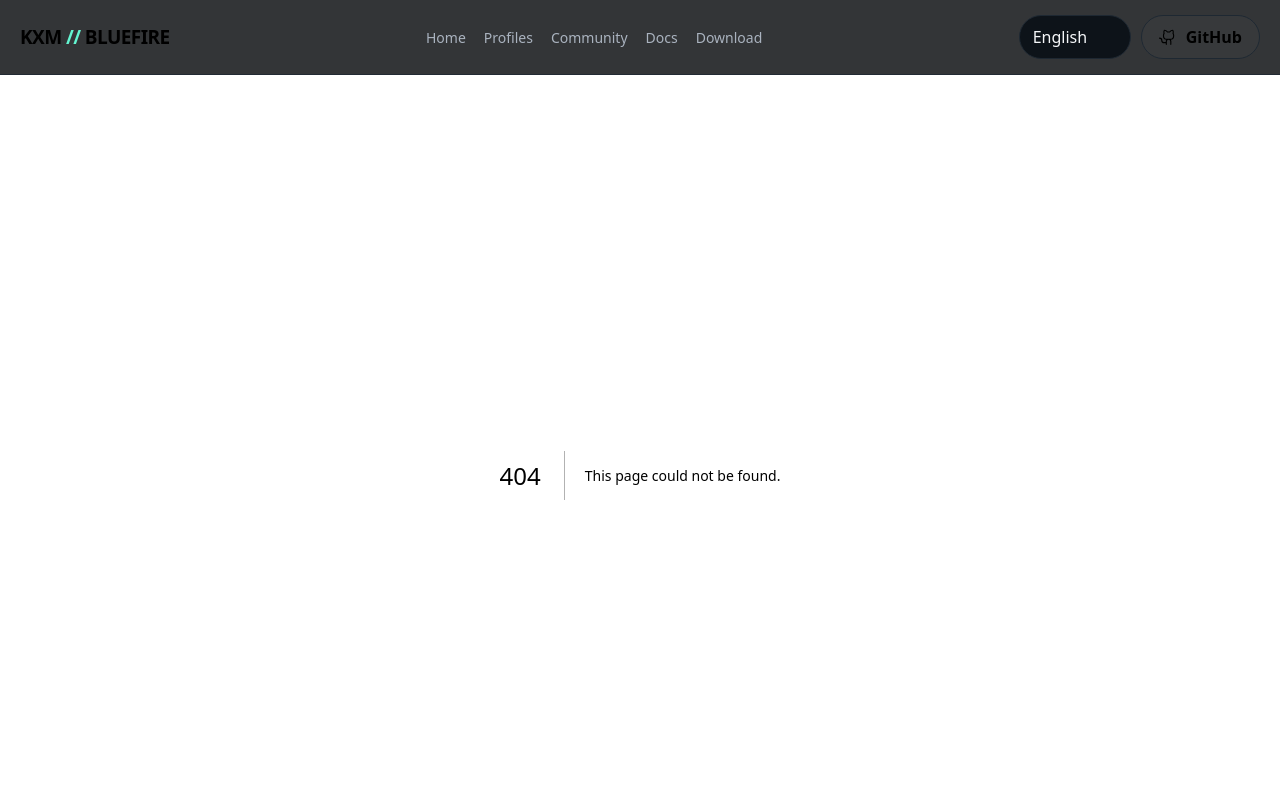
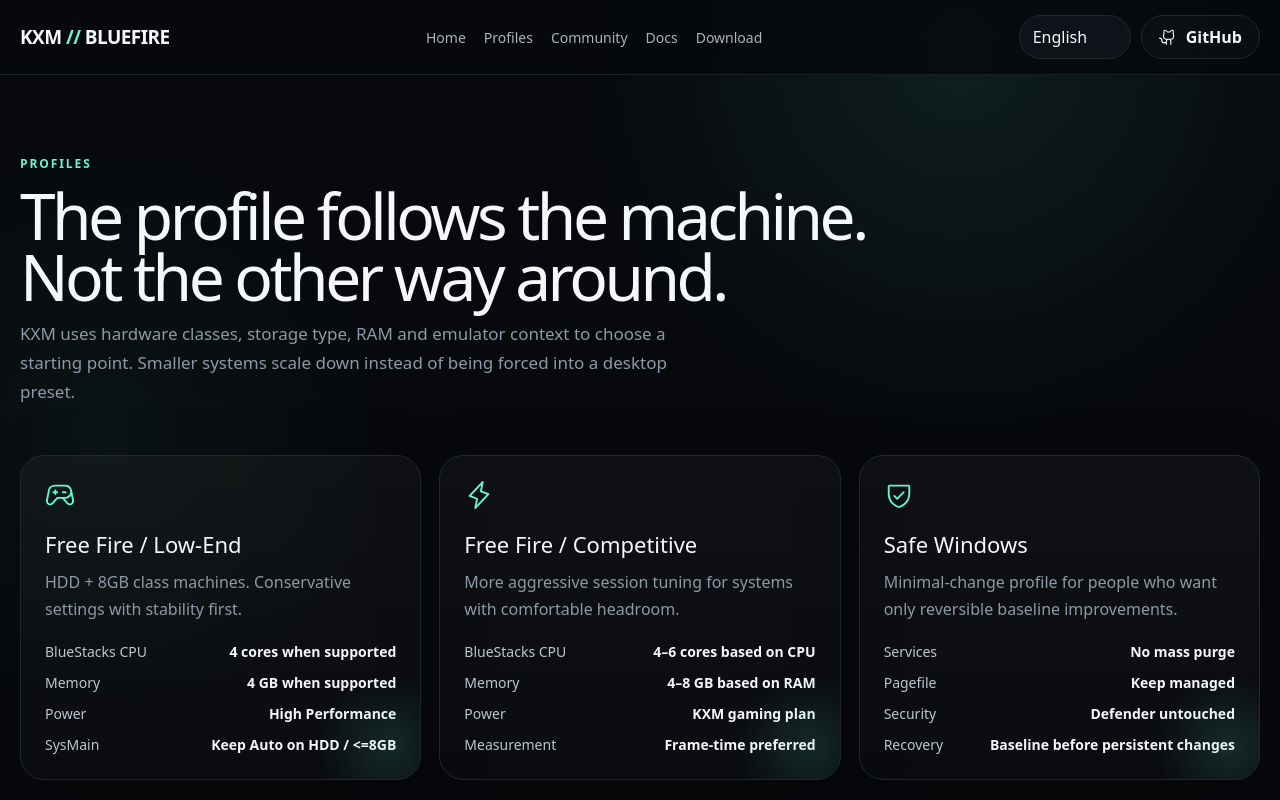
Before and after one commit to userkxm00/KXM-BlueFire, a Next.js app in the folder web/: page /profiles in a window 1280 px wide. Before the commit this address had no page. Shown: the top 800 px of the page. Built offline with nearby package versions, Linux system fonts and the light colour scheme.

Commit message:
feat(web): add gaming profiles page

```diff
--- /dev/null
+++ b/web/app/profiles/page.tsx
@@ -0,0 +1,8 @@
+import { Cpu, GameController, HardDrive, Lightning, Memory, ShieldCheck } from "@phosphor-icons/react/dist/ssr";
+
+const profiles = [
+  {name:"Free Fire / Low-End",icon:GameController,desc:"HDD + 8GB class machines. Conservative settings with stability first.",items:[["BlueStacks CPU","4 cores when supported"],["Memory","4 GB when supported"],["Power","High Performance"],["SysMain","Keep Auto on HDD / <=8GB"]]},
+  {name:"Free Fire / Competitive",icon:Lightning,desc:"More aggressive session tuning for systems with comfortable headroom.",items:[["BlueStacks CPU","4–6 cores based on CPU"],["Memory","4–8 GB based on RAM"],["Power","KXM gaming plan"],["Measurement","Frame-time preferred"]]},
+  {name:"Safe Windows",icon:ShieldCheck,desc:"Minimal-change profile for people who want only reversible baseline improvements.",items:[["Services","No mass purge"],["Pagefile","Keep managed"],["Security","Defender untouched"],["Recovery","Baseline before persistent changes"]]}
+];
+export default function Profiles(){return <main className="page"><div className="shell"><div className="kicker">Profiles</div><h1 className="section-title" style={{maxWidth:900}}>The profile follows the machine. Not the other way around.</h1><p className="section-copy muted">KXM uses hardware classes, storage type, RAM and emulator context to choose a starting point. Smaller systems scale down instead of being forced into a desktop preset.</p><div className="profiles" style={{marginTop:48}}>{profiles.map((p)=>{const I=p.icon;return <article className="card profile" key={p.name}><I size={30} color="var(--accent)"/><h3>{p.name}</h3><p className="muted" style={{lineHeight:1.7}}>{p.desc}</p><ul>{p.items.map(([a,b])=><li key={a}><span>{a}</span><strong>{b}</strong></li>)}</ul></article>})}</div><div className="card" style={{padding:28,marginTop:24,display:"grid",gridTemplateColumns:"repeat(3,1fr)",gap:18}}><div><Cpu size={24} color="var(--accent)"/><h3>CPU-aware</h3><p className="muted">Thread count affects the BlueStacks recommendation.</p></div><div><Memory size={24} color="var(--accent)"/><h3>RAM-aware</h3><p className="muted">KXM avoids starving Windows to feed the emulator.</p></div><div><HardDrive size={24} color="var(--accent)"/><h3>Storage-aware</h3><p className="muted">HDD systems keep SysMain and avoid aggressive cache destruction.</p></div></div></div></main>}
```
